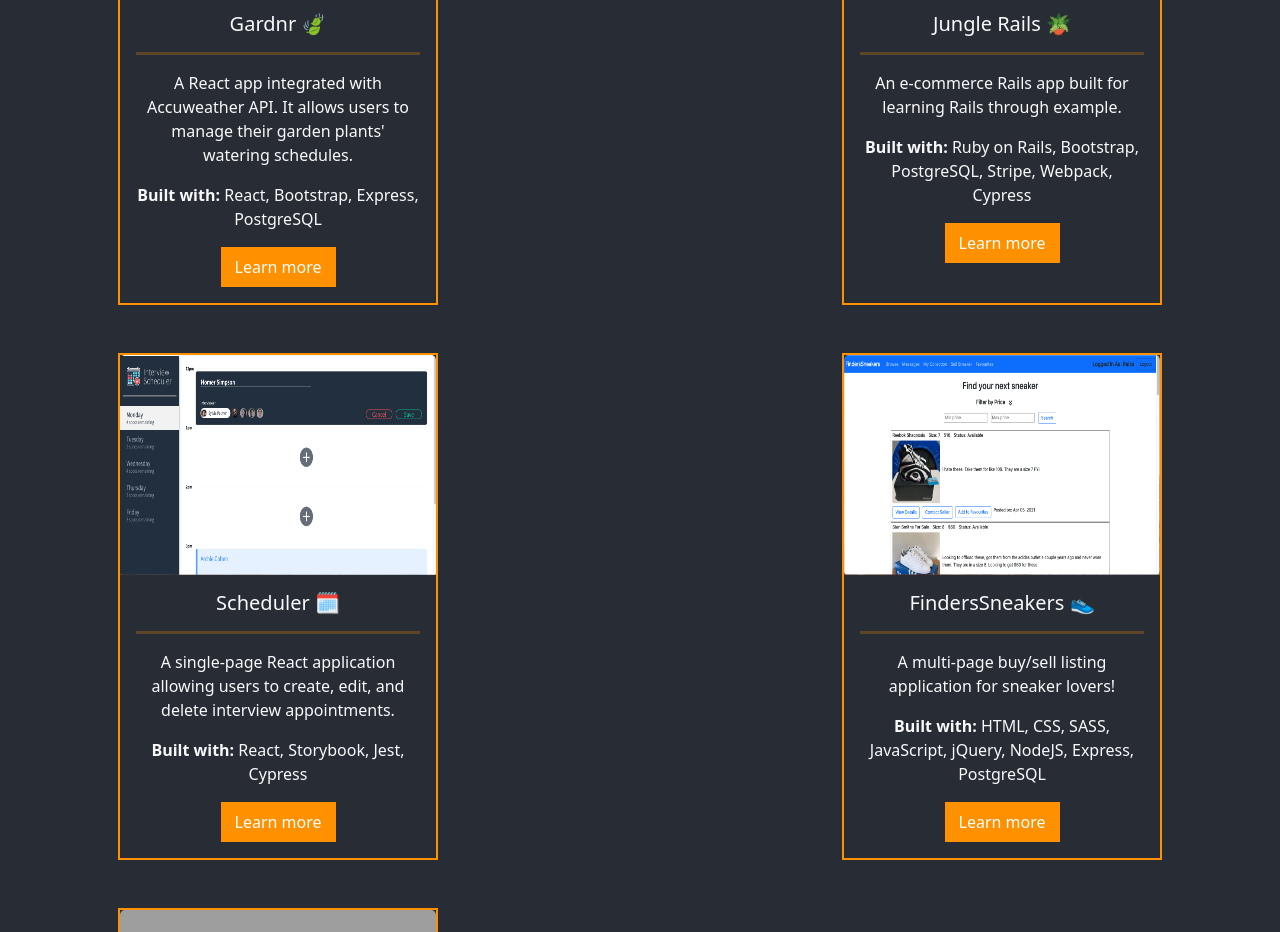
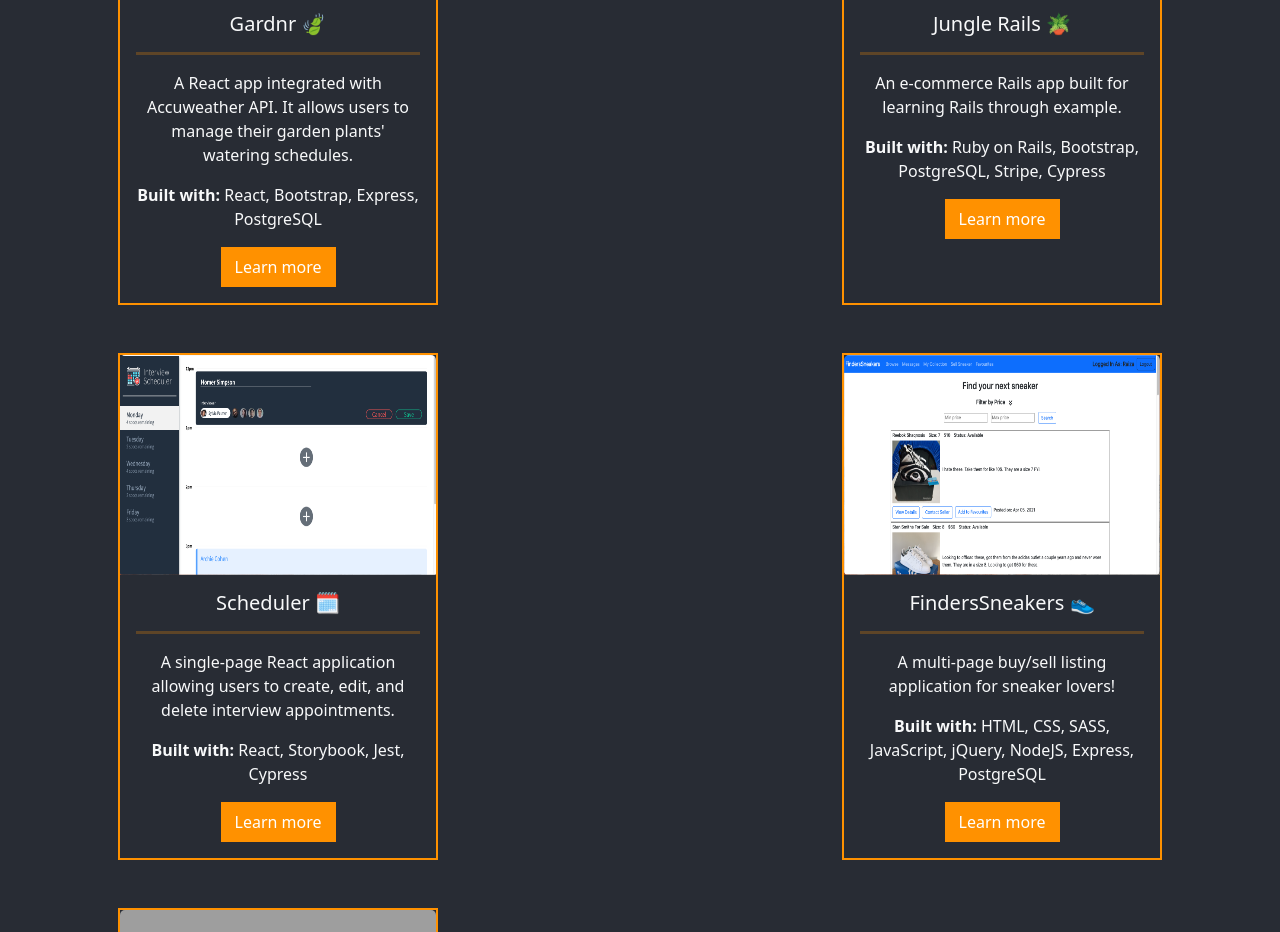
Before and after one commit to Raiza-D/my-portfolio, a React (Create React App) app: page / in a window 1280 px wide. Shown: the part 1900-2832 px from the top of the page. Built offline with nearby package versions, Linux system fonts and the light colour scheme; grey boxes are pictures that could not be loaded.

Commit message:
Remove Webpack from tech stack for Jungle Rails project.

```diff
--- a/src/components/Projects.jsx
+++ b/src/components/Projects.jsx
@@ -29,7 +29,7 @@ export default function Projects() {
       link: "https://github.com/Raiza-D/jungle-rails",
       description:
         "An e-commerce Rails app built for learning Rails through example.",
-      stack: "Ruby on Rails, Bootstrap, PostgreSQL, Stripe, Webpack, Cypress"
+      stack: "Ruby on Rails, Bootstrap, PostgreSQL, Stripe, Cypress"
     },
     {
       id: 3,
```
